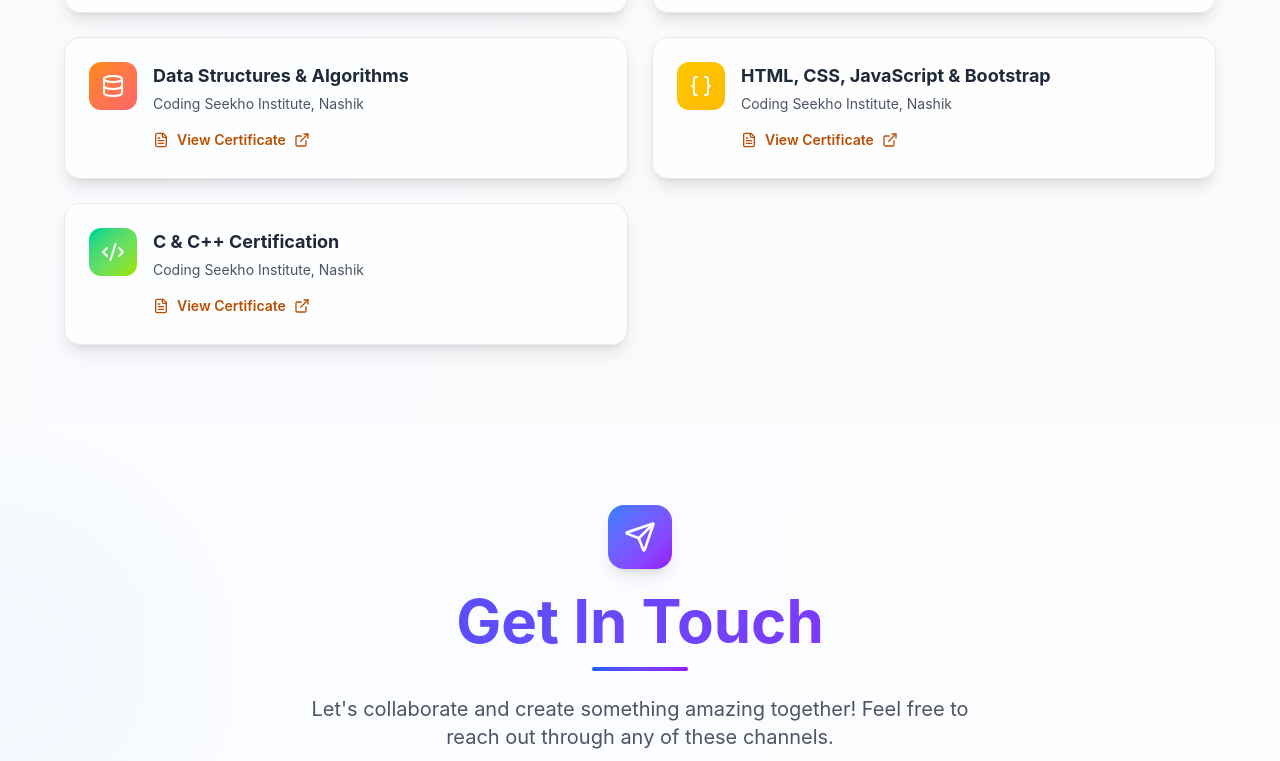
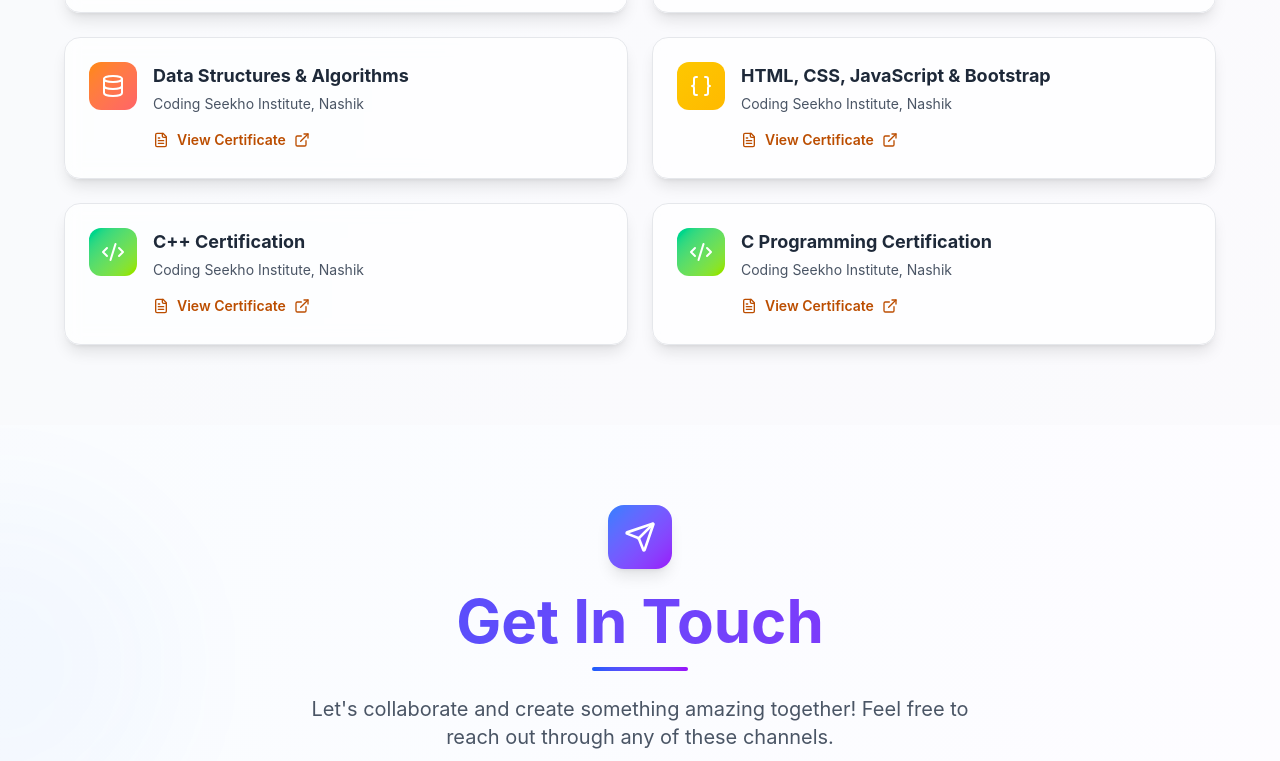
Before and after one commit to samarthpawartech/Portfolio, a React (Vite) app: page / in a window 1280 px wide. Shown: the part 4729-5490 px from the top of the page. Built offline with nearby package versions, Linux system fonts and the light colour scheme.

Commit message:
Updated components folder

```diff
--- a/src/app/components/Certifications.tsx
+++ b/src/app/components/Certifications.tsx
@@ -1,5 +1,5 @@
 import { motion, useInView } from "framer-motion";
-import { useRef } from "react";
+import { useRef, useState } from "react";
 import {
   Code2,
   Database,
@@ -7,11 +7,13 @@ import {
   Braces,
   FileText,
   ExternalLink,
+  X,
 } from "lucide-react";
 
 export function Certifications() {
   const ref = useRef(null);
   const isInView = useInView(ref, { once: true, amount: 0.3 });
+  const [activePdf, setActivePdf] = useState<string | null>(null);
 
   const certifications = [
     {
@@ -43,7 +45,14 @@ export function Certifications() {
       gradient: "from-yellow-400 to-amber-400",
     },
     {
-      title: "C & C++ Certification",
+      title: "C++ Certification",
+      issuer: "Coding Seekho Institute, Nashik",
+      icon: Code2,
+      link: "/certificates/CPP.pdf",
+      gradient: "from-emerald-400 to-lime-400",
+    },
+    {
+      title: "C Programming Certification",
       issuer: "Coding Seekho Institute, Nashik",
       icon: Code2,
       link: "/certificates/C.pdf",
@@ -104,16 +113,17 @@ export function Certifications() {
                         {cert.issuer}
                       </p>
 
-                      <a
-                        href={cert.link}
-                        target="_blank"
-                        rel="noopener noreferrer"
-                        className="inline-flex items-center gap-2 text-sm font-semibold text-amber-700 dark:text-amber-400 hover:text-orange-600 dark:hover:text-orange-300 transition-colors"
+                      {/* VIEW BUTTON (NO DOWNLOAD) */}
+                      <button
+                        onClick={() => setActivePdf(cert.link)}
+                        className="inline-flex items-center gap-2 text-sm font-semibold
+                                   text-amber-700 dark:text-amber-400
+                                   hover:text-orange-600 dark:hover:text-orange-300 transition-colors"
                       >
                         <FileText className="w-4 h-4" />
                         View Certificate
                         <ExternalLink className="w-4 h-4" />
-                      </a>
+                      </button>
                     </div>
                   </div>
                 </div>
@@ -122,6 +132,26 @@ export function Certifications() {
           })}
         </div>
       </div>
+
+      {/* PDF VIEWER MODAL */}
+      {activePdf && (
+        <div className="fixed inset-0 z-50 bg-black/70 flex items-center justify-center p-4">
+          <div className="relative bg-white w-full max-w-5xl h-[90vh] rounded-xl overflow-hidden">
+            <button
+              onClick={() => setActivePdf(null)}
+              className="absolute top-3 right-3 z-10 p-2 bg-red-500 text-white rounded-full"
+            >
+              <X className="w-4 h-4" />
+            </button>
+
+            <iframe
+              src={activePdf}
+              className="w-full h-full"
+              title="Certificate Viewer"
+            />
+          </div>
+        </div>
+      )}
     </section>
   );
 }
```
Also changed, not shown: 2 other files (tests, documents, lock files or other folders).
